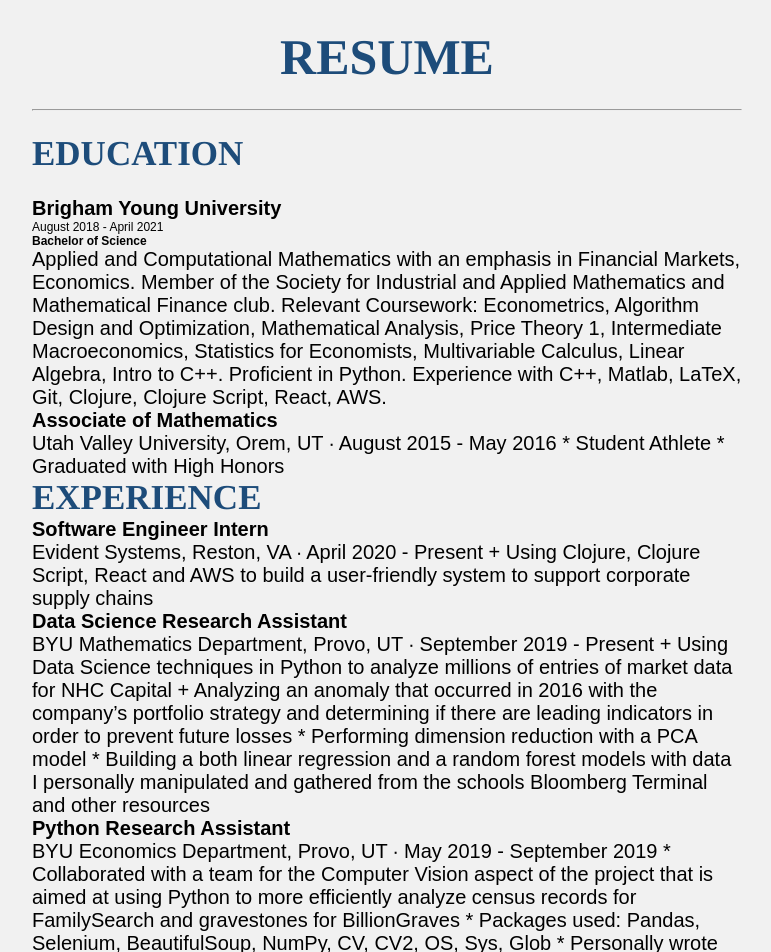
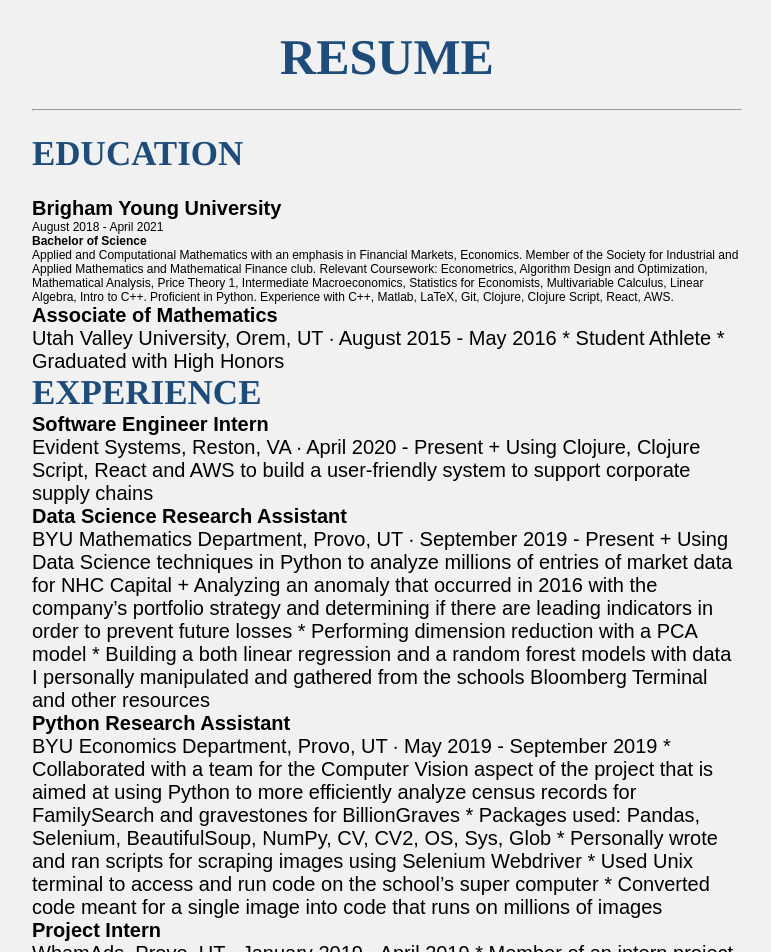
Before and after one commit to layniecalderwood/coryrhunter.com, a Jekyll site: the page built from index.md, in a window 1280 px wide. Shown: the part 717-1669 px from the top of the page, without its empty margins (253-1024 px from the left). Built offline with Jekyll 4.4.1, drawn with Linux system fonts in a browser that asks for light colours; our own code applies the rules of GitHub Pages for plain Markdown files.

Commit message:
come on!!

```diff
--- a/_layouts/default.html
+++ b/_layouts/default.html
@@ -57,6 +57,10 @@ div {
   color: black;
   text-align: right;
   display: inline-block;
+}
+
+.col-md-8 {
+  display: inline;
 }
 
 @keyframes fadein {
@@ -315,7 +319,7 @@ article {
     <div class="col-md-8">
   			<p><strong>Bachelor of Science</strong></p>
   				<span class="hidden-phone">
-  					Applied and Computational Mathematics with an emphasis in Financial Markets, Economics. Member of the Society for Industrial and Applied Mathematics and Mathematical Finance club. Relevant Coursework: Econometrics, Algorithm Design and Optimization, Mathematical Analysis, Price Theory 1, Intermediate Macroeconomics, Statistics for Economists, Multivariable Calculus, Linear Algebra, Intro to C++. Proficient in Python. Experience with C++, Matlab, LaTeX, Git, Clojure, Clojure Script, React, AWS.				</span>
+  					<p> Applied and Computational Mathematics with an emphasis in Financial Markets, Economics. Member of the Society for Industrial and Applied Mathematics and Mathematical Finance club. Relevant Coursework: Econometrics, Algorithm Design and Optimization, Mathematical Analysis, Price Theory 1, Intermediate Macroeconomics, Statistics for Economists, Multivariable Calculus, Linear Algebra, Intro to C++. Proficient in Python. Experience with C++, Matlab, LaTeX, Git, Clojure, Clojure Script, React, AWS. </p>				</span>
     </div>
   </div>
 
```
